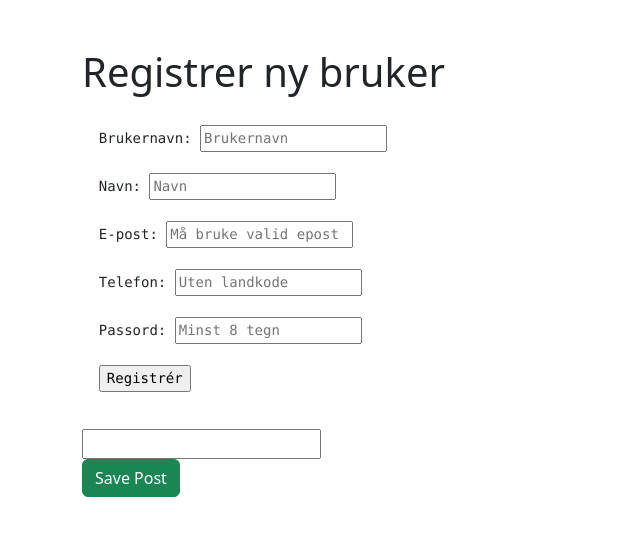
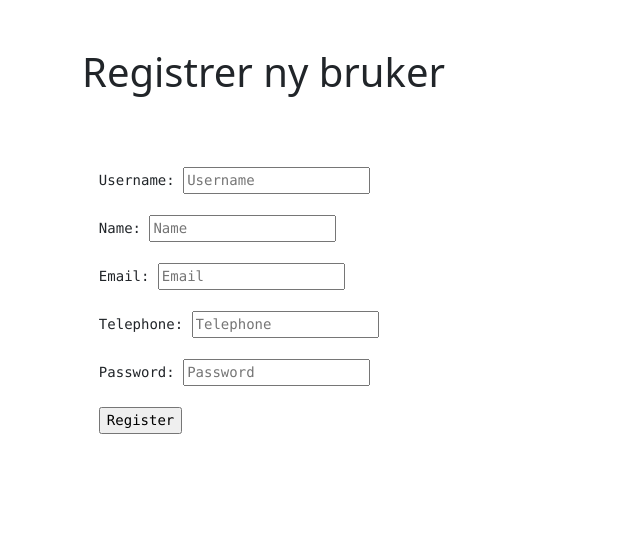
Before and after one commit to uia-worker/vitass, a Django app: page /simple-form/ in a window 1280 px wide. Shown: the part 56-592 px from the top of the page, without its empty margins (0-640 px from the left). Run offline with Django 4.2, Linux system fonts and the light colour scheme; some libraries are stand-ins or nearby versions.

Commit message:
registrer ny bruker med tilhørende migration

```diff
--- a/vitass_demo/app/admin.py
+++ b/vitass_demo/app/admin.py
@@ -1,4 +1,6 @@
 from .models import Movie
 from django.contrib import admin
+from .models import User
 
 admin.site.register(Movie)
+admin.site.register(User)
--- a/vitass_demo/app/templates/bootstrap/form.html
+++ b/vitass_demo/app/templates/bootstrap/form.html
@@ -5,26 +5,19 @@
 
 {% block content %}
 
+
 <h1>Registrer ny bruker</h1>
 <pre>
-<form method="post" action="">
-  Brukernavn: <input type="text" name="brukernavn" placeholder="Brukernavn" ><br>
-  Navn: <input type="text" name="navn" placeholder="Navn" ><br>
-  E-post: <input type="text" name="epost" placeholder="Må bruke valid epost"><br>
-  Telefon: <input type="text" name="tlf" placeholder="Uten landkode"><br>
-  Passord: <input type="text" name="passord" placeholder="Minst 8 tegn"><br>
-  <input type="submit" name="registrer" value="Registrér">
+  <form action='http://localhost:8000/form/' method="POST">
+    {% csrf_token %}
+  Username: <input type="text" name="username" placeholder="Username" > <br>
+  Name: <input type="text" name="name" placeholder="Name" ><br>
+  Email: <input type="text" name="email" placeholder="Email"><br>
+  Telephone: <input type="text" name="telephone" placeholder="Telephone"> <br>
+  Password: <input type="text" name="password" placeholder="Password" ><br>
+  <input type="submit" name="register" value="Register">
 </form>
 </pre>
 
-  <form class="form" method="post">{% csrf_token %}
-    <div class="form-group">
-      {{ form.title }}
-    </div>
-    <div class="form-group">
-      <button class="btn btn-success">
-        <i class="save icon"></i> Save Post
-      </button>
-    </div>
-  </form>
+
 {% endblock %}
--- a/vitass_demo/app/urls.py
+++ b/vitass_demo/app/urls.py
@@ -41,6 +41,7 @@ urlpatterns = [
     path("movies3/", views.movies3, name="movies3"),
     path("<int:id>/", views.detail, name="detail"),
     path("add/", views.add, name="add"),
-    path("delete/<int:id>", views.delete, name="delete")
+    path("delete/<int:id>", views.delete, name="delete"),
+    path("form/", views.register, name="register"),
 
 ]
--- a/vitass_demo/app/views.py
+++ b/vitass_demo/app/views.py
@@ -15,6 +15,7 @@ from app.forms import SimpleTestForm
 import pdfplumber
 from django.core.files import File
 from .models import Movie
+from. models import User
 
 
 data2 = {"movies" : Movie.objects.all()}
@@ -82,6 +83,20 @@ def add(request):
         return HttpResponseRedirect('/movies2')
     return render(request, 'bootstrap/add.html')
 
+def register(request):
+    username = request.POST.get('username')
+    password = request.POST.get('password')
+    email = request.POST.get('email')
+    telephone = request.POST.get('telephone')
+    name = request.POST.get('name')
+
+
+    if username and password and email and name and telephone:
+        user = User(username=username, password=password, email=email, name=name)
+        user.save()
+        return HttpResponseRedirect('/movies2')
+    return render(request, 'bootstrap/form.html')
+
 def delete(request, id):
     Movie.objects.get(pk=id).delete()
     return HttpResponseRedirect('/movies2')
```
Also changed, not shown: vitass_demo/app/models.py (+10 -0 lines), vitass_demo/app/migrations/0002_user.py (added), vitass_demo/app/migrations/0003_user_email_user_name.py (added), vitass_demo/app/migrations/0004_user_telehpone.py (added).
